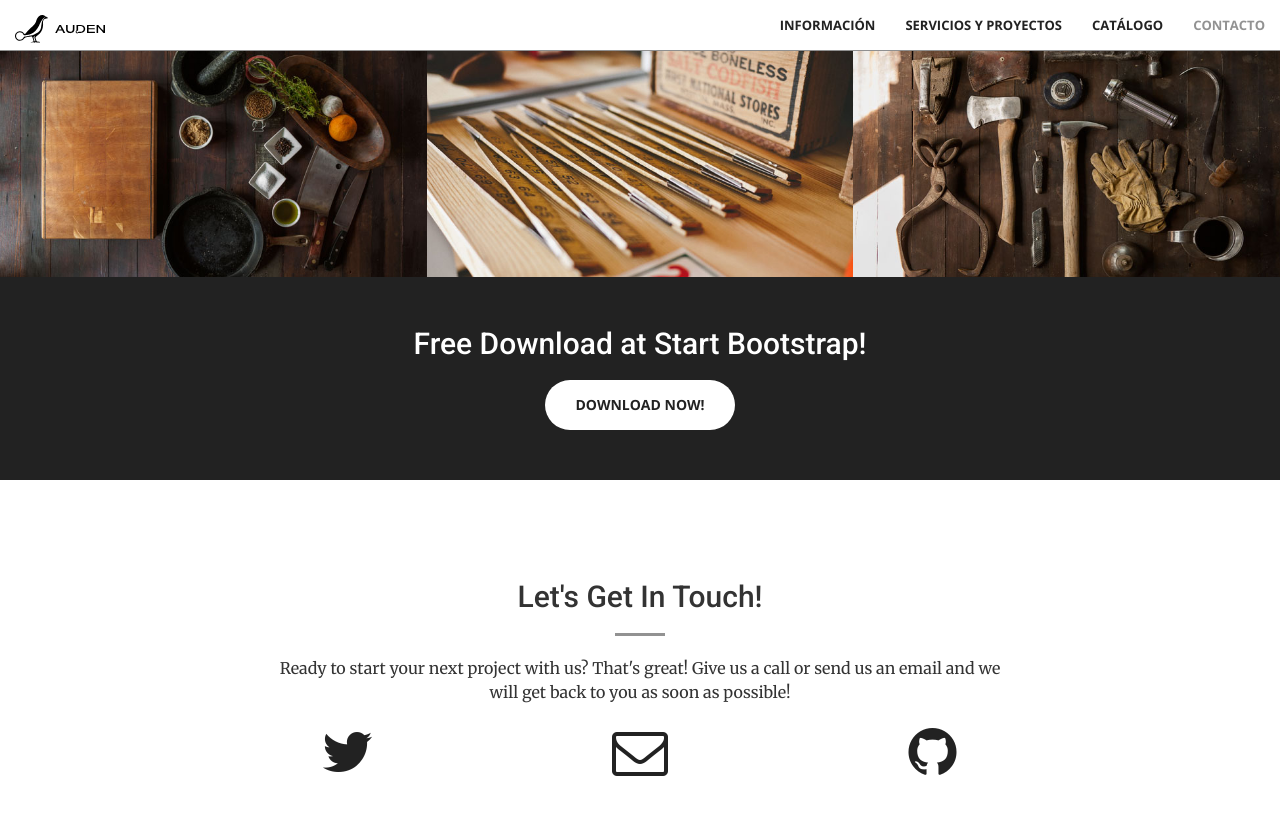
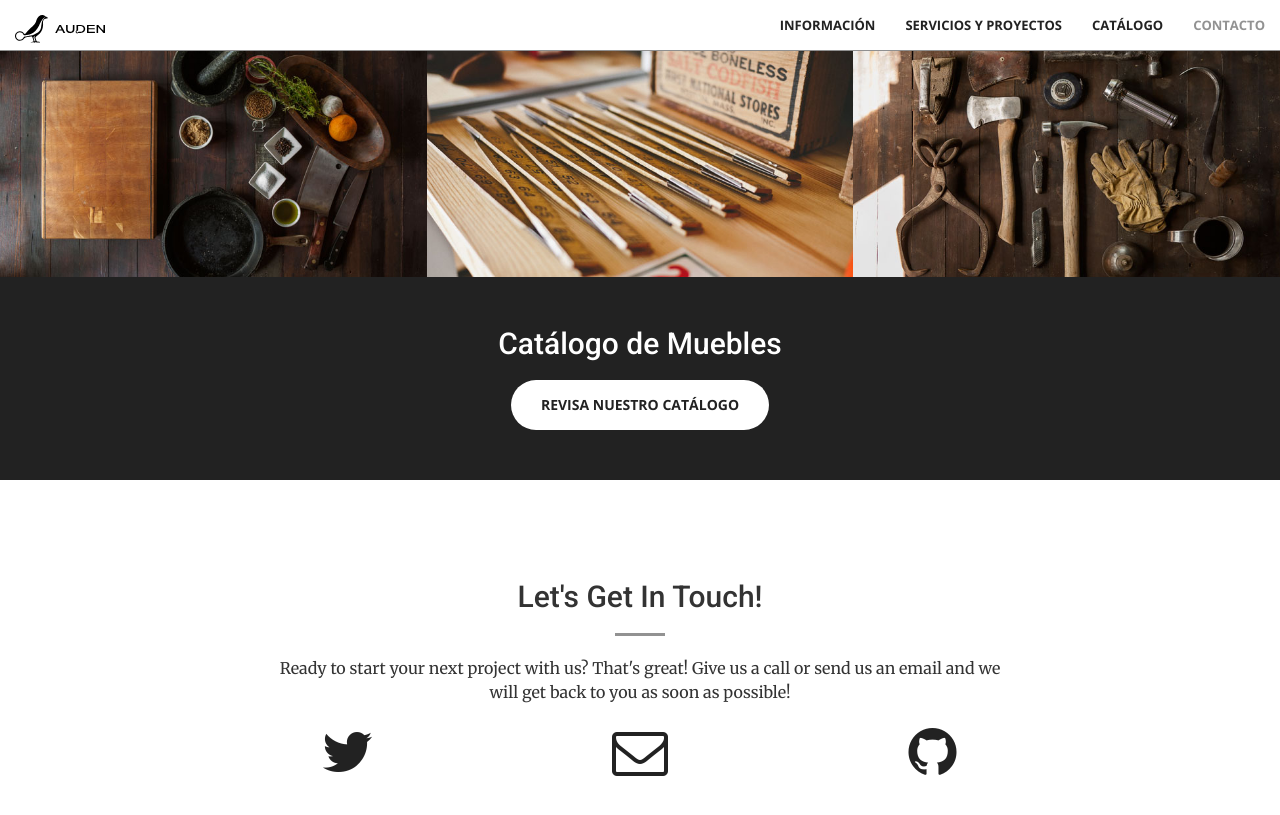
Before and after one commit to AudenLeonardo/AudenLeonardo.github.io, a Jekyll site: the page built from index.html, in a window 1280 px wide and 900 px high, scrolled down 2031 px. Shown: the top 815 px of the window. Built offline with Jekyll 4.4.1, drawn with Linux system fonts in a browser that asks for light colours.

Commit message:
Update aside.html

```diff
--- a/_includes/aside.html
+++ b/_includes/aside.html
@@ -1,8 +1,8 @@
   <aside class="bg-dark">
       <div class="container text-center">
           <div class="call-to-action">
-              <h2>Free Download at Start Bootstrap!</h2>
-              <a href="#" class="btn btn-default btn-xl wow tada">Download Now!</a>
+              <h2>Catálogo de Muebles</h2>
+              <a href="#" class="btn btn-default btn-xl wow tada">Revisa nuestro catálogo</a>
           </div>
       </div>
   </aside>
```
